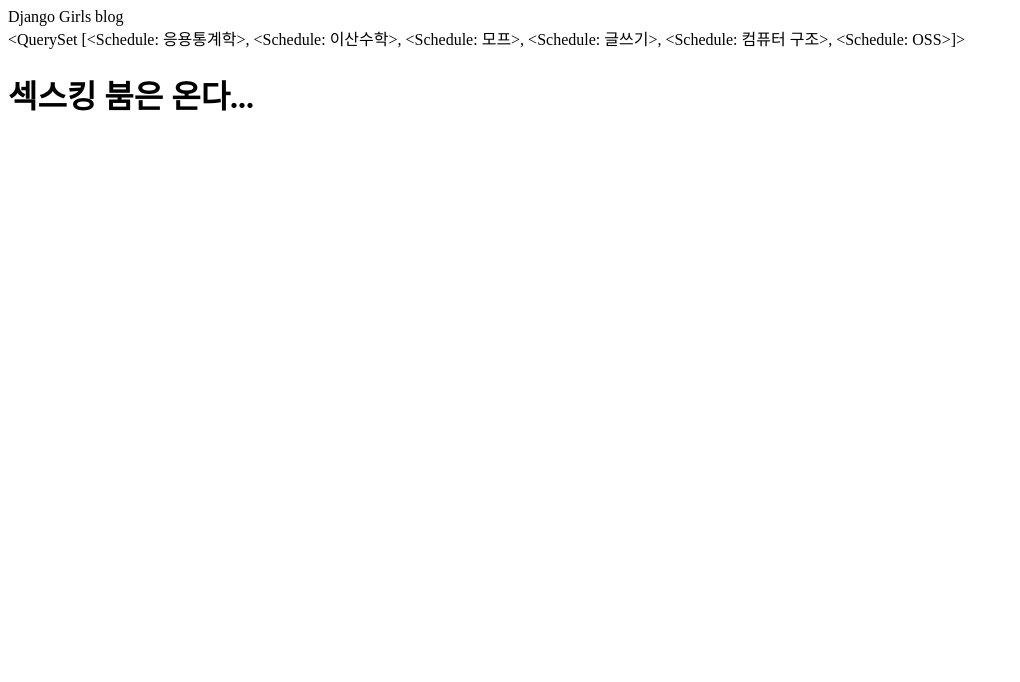
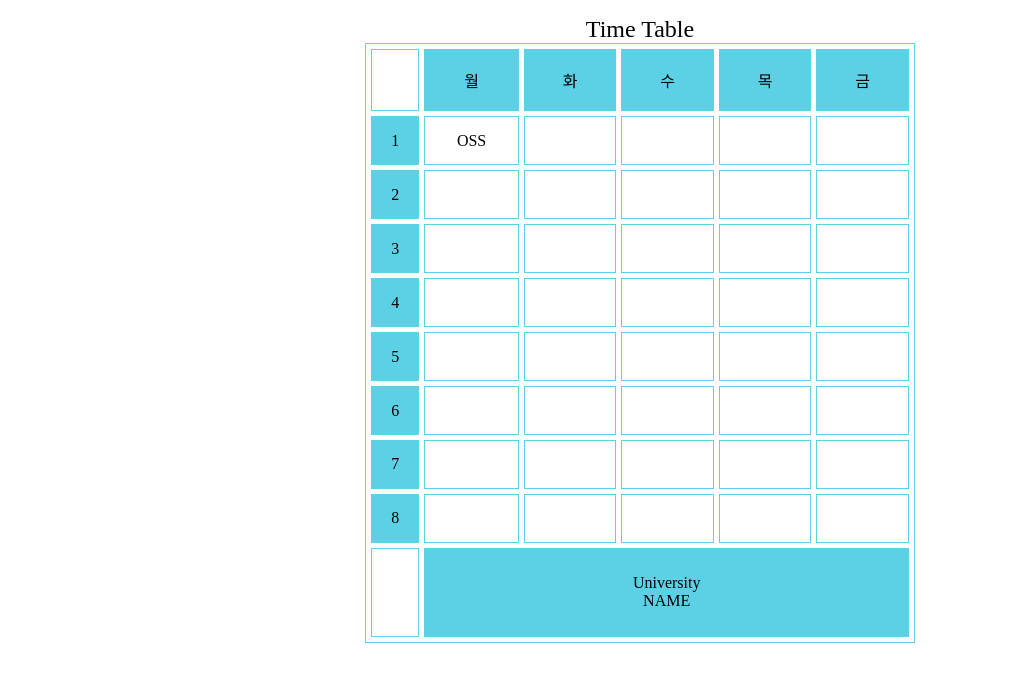
Before and after one commit to ChoKyungSang/OSS_Class, a Django app: page / in a window 1280 px wide. Shown: the top 682 px of the page, without its empty margins (0-1020 px from the left). Run offline with Django 3.2, Linux system fonts and the light colour scheme; data comes from the database, SQL or seed files in the repository.

Commit message:
time table 제작

```diff
--- a/Birds_Eye/Birds_Eye/scheduleTable/templates/blog/post_list.html
+++ b/Birds_Eye/Birds_Eye/scheduleTable/templates/blog/post_list.html
@@ -1,15 +1,223 @@
+<!DOCTYPE html>
 <html>
-    <head>
-        <title?ver=1>Django Girls blog</title>
-    </head>
-    <body>
 
-        <div>
-            {{ schedules }}
-            <h1>
-                섹스킹 붐은 온다...
-            </h1>
-        </div>
+<head>
 
-    </body>
+<meta charset="UTF-8">
+
+<title>Bird Eye Schedule</title>
+
+</head>
+
+<body>
+
+    <table cellspacing="5" align="center" border="1" bordercolor="#5CD1E5"
+
+        width="550" height="600">
+
+        <p></p>
+
+        <caption>
+
+            <font size="5" face="굴림">Time Table</font>
+
+            </font>
+
+        </caption>
+
+        <tr align="center">
+
+            <td width="50"></td>
+
+            <td width="100" bgcolor="#5CD1E5">월</td>
+
+            <td width="100" bgcolor="#5CD1E5">화</td>
+
+            <td width="100" bgcolor="#5CD1E5">수</td>
+
+            <td width="100" bgcolor="#5CD1E5">목</td>
+
+            <td width="100" bgcolor="#5CD1E5">금</td>
+
+        </tr>
+
+
+
+        <tr align="center"  id="1">
+            <td bgcolor="#5CD1E5">1</td>
+
+            <td id="1m" >z</td>
+
+            <td ></td>
+
+            <td></td>
+
+            <td></td>
+
+            <td></td>
+
+        </tr>
+                    {%for schedule in schedules%}
+                <script>
+                    function setHTML(id,html){
+                        obj = document.getElementById(id);
+                              /*if (obj == null) {
+                                      alert(id + ' 찾기 오류');
+                                      return;
+                                  }*/
+                        console.log(obj.innerHTML)
+                        obj.innerHTML = html;
+
+                    }
+                   setHTML("1m","{{schedule.name}}")
+
+
+                  </script>
+                {%endfor%}
+
+
+
+        <tr align="center"  id="2">
+
+            <td bgcolor="#5CD1E5">2</td>
+
+            <td></td>
+
+            <td></td>
+
+            <td></td>
+
+            <td></td>
+
+            <td></td>
+
+        </tr>
+
+
+
+        <tr align="center"  id="3">
+
+            <td bgcolor="#5CD1E5">3</td>
+
+            <td ></td>
+
+            <td></td>
+
+            <td></td>
+
+            <td></td>
+
+            <td></td>
+
+        </tr>
+
+
+
+        <tr align="center"  id="4">
+
+            <td bgcolor="#5CD1E5">4</td>
+
+            <td></td>
+
+            <td></td>
+
+            <td></td>
+
+            <td ></td>
+
+            <td ></td>
+
+        </tr>
+
+
+
+        <tr align="center"  id="5">
+
+            <td bgcolor="#5CD1E5">5</td>
+
+            <td></td>
+
+            <td></td>
+
+            <td></td>
+
+            <td></td>
+
+            <td></td>
+
+        </tr>
+
+
+
+        <tr align="center"  id="6">
+
+            <td bgcolor="#5CD1E5">6</td>
+
+            <td></td>
+
+            <td></td>
+
+            <td></td>
+
+            <td></td>
+
+            <td></td>
+
+        </tr>
+
+
+
+        <tr align="center"  id="7">
+
+            <td bgcolor="#5CD1E5">7</td>
+
+            <td></td>
+
+            <td></td>
+
+            <td></td>
+
+            <td></td>
+
+            <td></td>
+
+        </tr>
+
+
+
+        <tr align="center"  id="8">
+
+            <td bgcolor="#5CD1E5">8</td>
+
+            <td></td>
+
+            <td></td>
+
+            <td></td>
+
+            <td ></td>
+
+            <td></td>
+
+        </tr>
+
+
+
+        <tr align="center">
+
+            <td></td>
+
+            <td colspan="5" bgcolor="#5CD1E5">University<br>
+
+               NAME
+
+            </td>
+
+        </tr>
+
+    </table>
+
+</body>
+
+
 </html>
```
